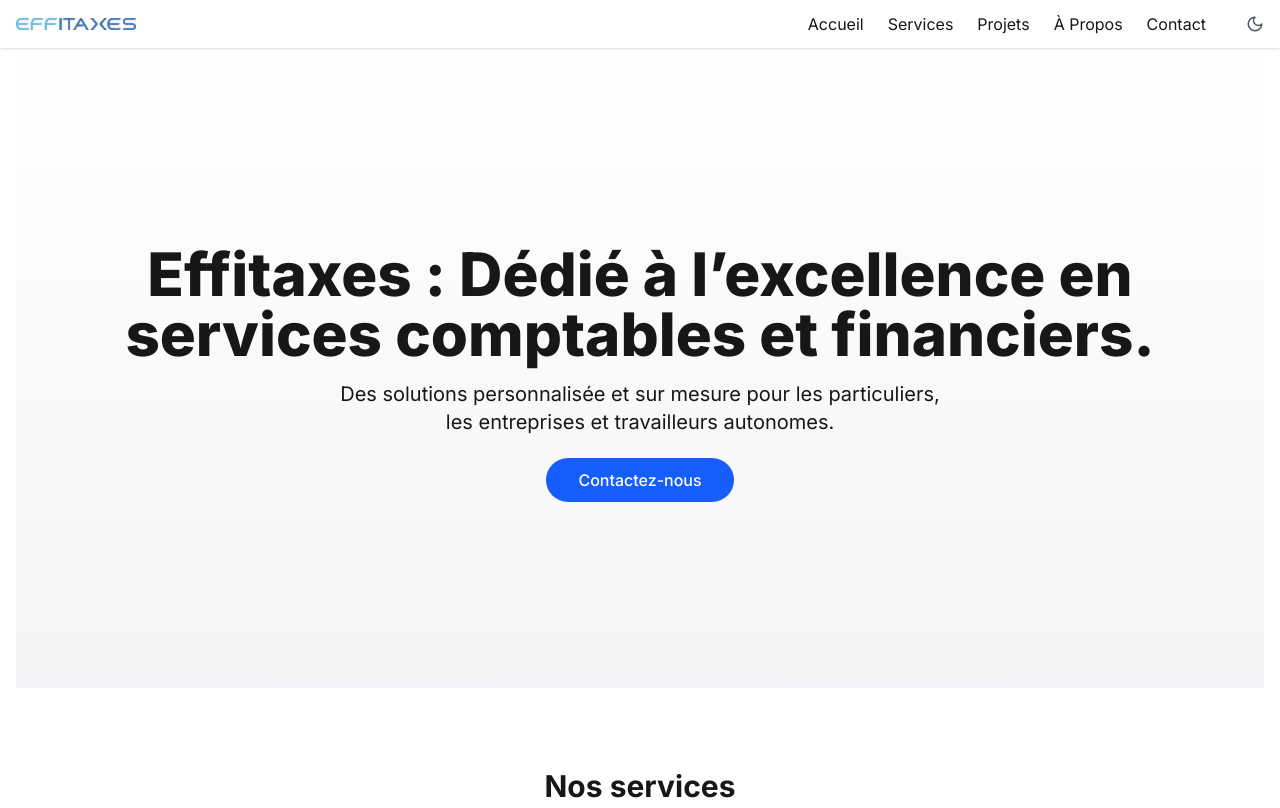
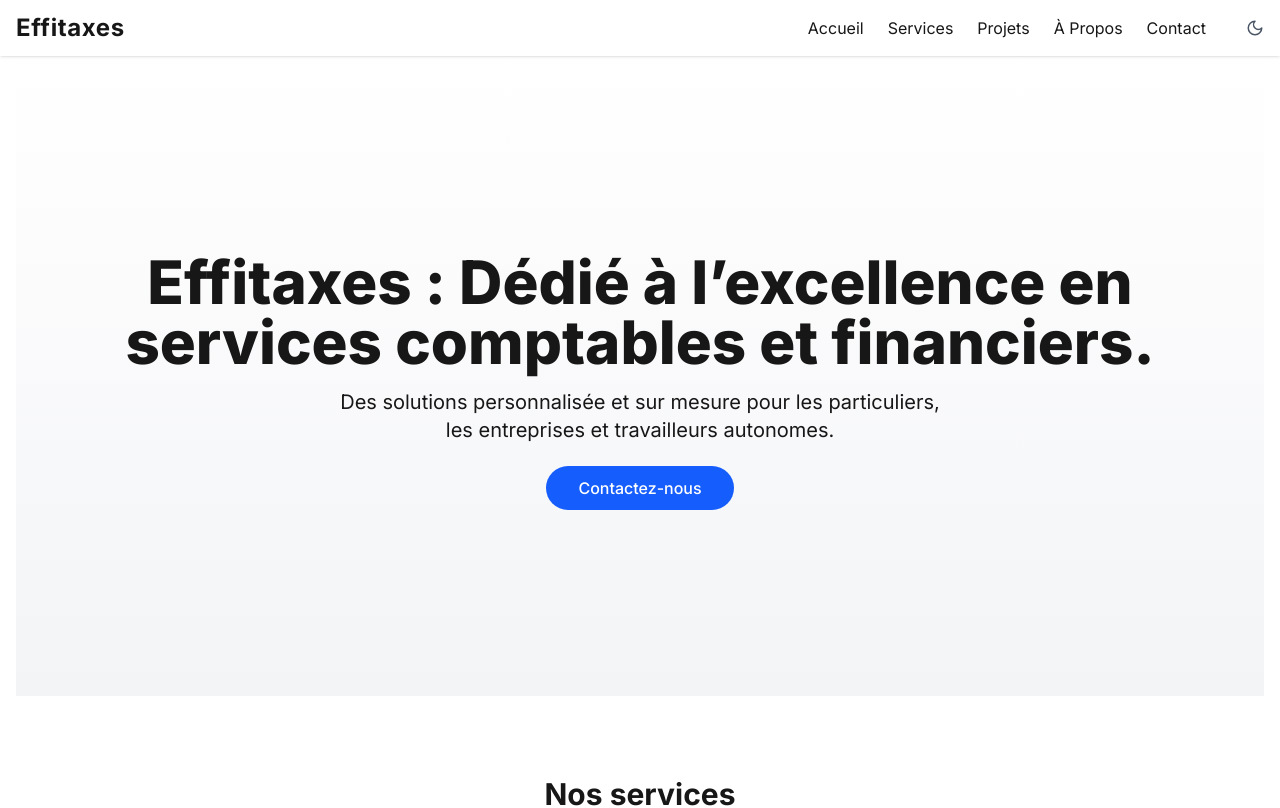
Before and after one commit to Datav1nci/Effitaxes, a Next.js app in the folder effitaxes/: page / in a window 1280 px wide. Shown: the top 808 px of the page. Built offline with nearby package versions, Linux system fonts and the light colour scheme.

Commit message:
added font folder and file

```diff
--- a/effitaxes/src/components/Header.tsx
+++ b/effitaxes/src/components/Header.tsx
@@ -40,14 +40,7 @@ export default function Header() {
     <header className="sticky top-0 z-50 bg-white/80 backdrop-blur-md shadow-sm dark:bg-gray-950/80">
       <div className="mx-auto flex max-w-7xl items-center justify-between px-4 py-3">
          <Link href="/" className="text-2xl font-bold tracking-wide">
-       <Image
-      src="/images/Effitaxes_Logo2.webp"
-      alt="Effitaxes Logo"
-      width={120} // Adjust width as needed
-      height={40} // Adjust height as needed
-      priority // Optional: for faster loading of logo
-    />
-
+         Effitaxes
         </Link>
 
         {/* Desktop nav */}
```
Also changed, not shown: effitaxes/public/fonts/Promethean-Regular.ttf (added).
